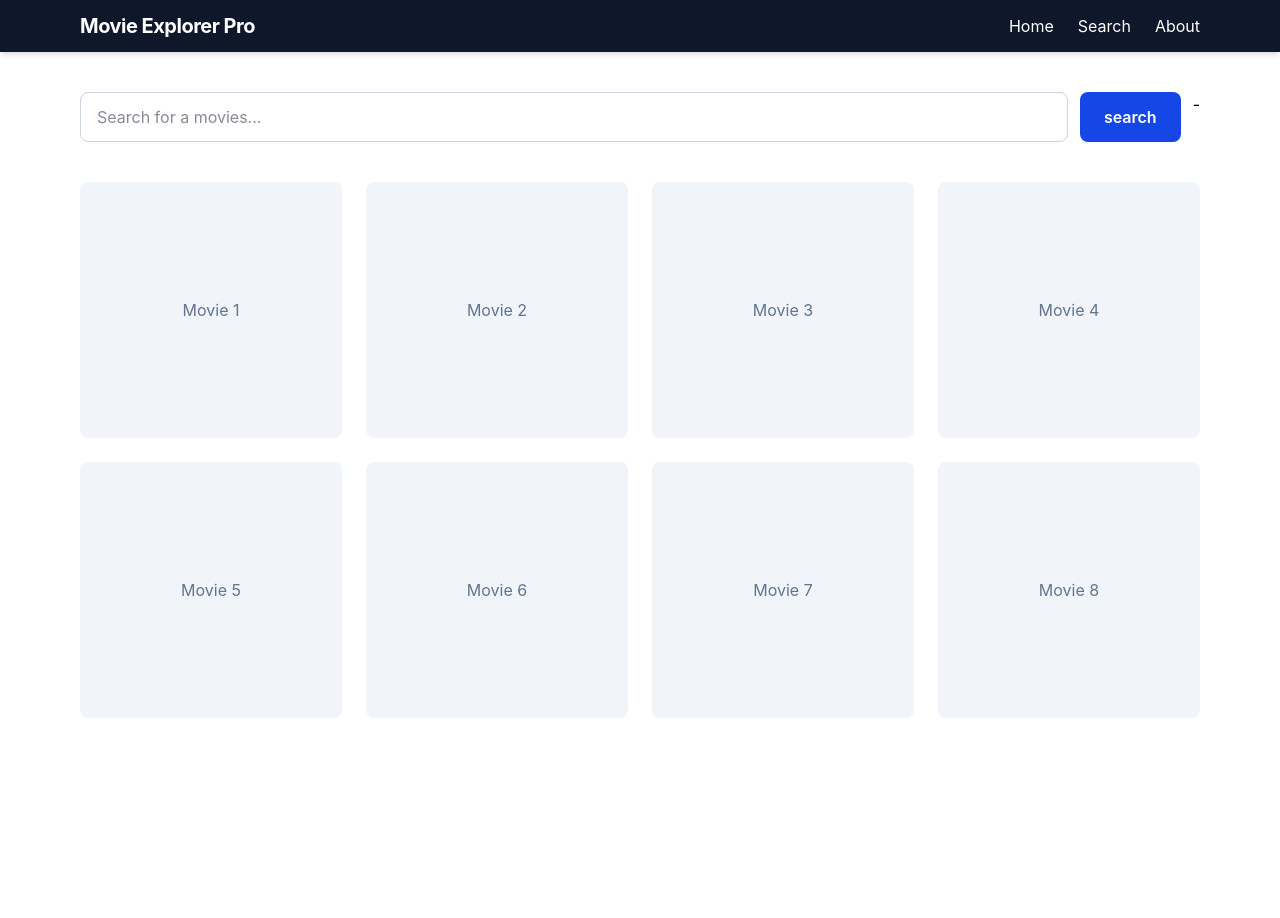
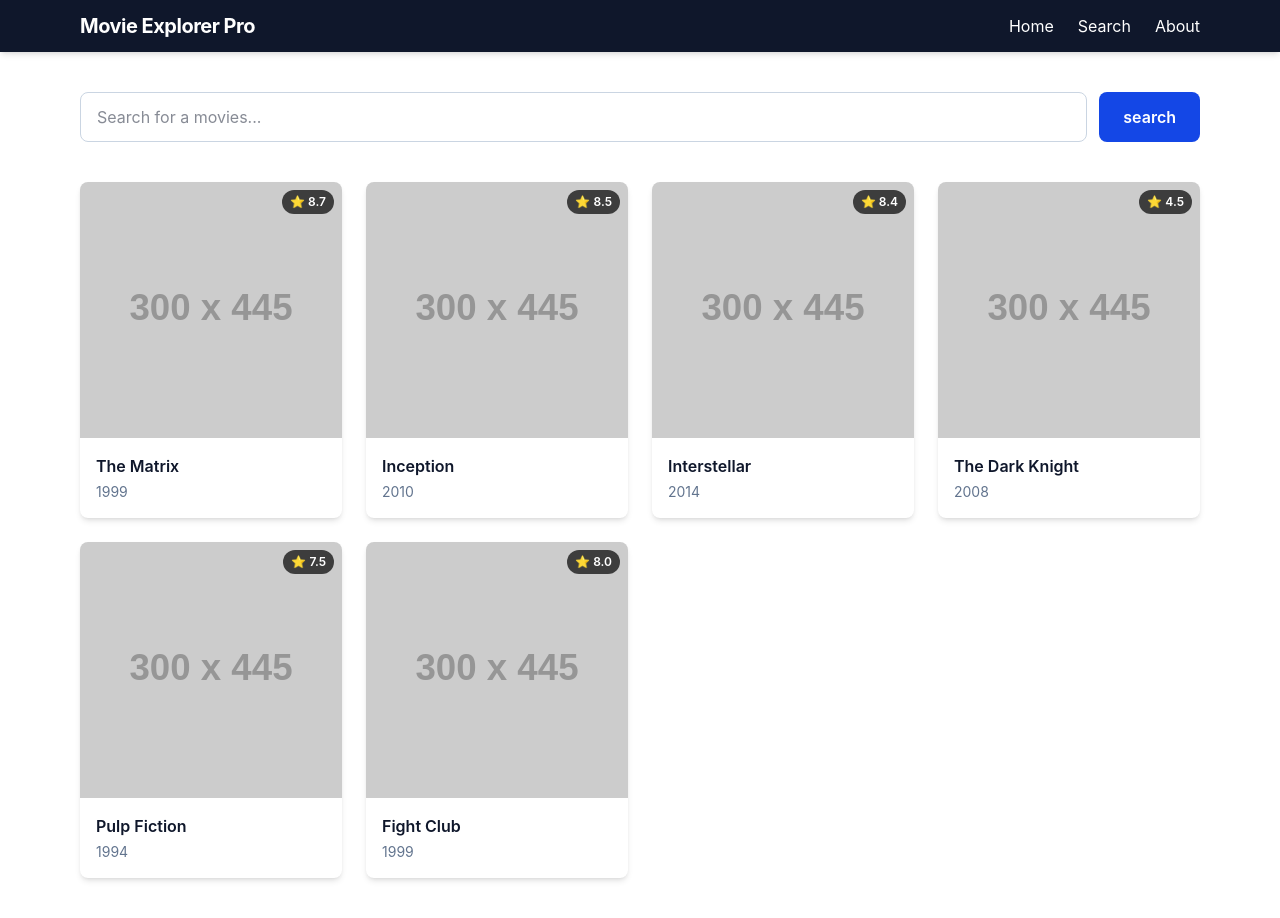
Before and after one commit to Abdulrahmanvisit/movie-search-pro, a React (Vite) app: page /search in a window 1280 px wide. Before the commit the page ends 800 px from the top, so only its background shows below. Built offline with nearby package versions, Linux system fonts and the light colour scheme.

Commit message:
Style MovieCard component and add rating badge overlay

```diff
--- a/src/App.jsx
+++ b/src/App.jsx
@@ -14,6 +14,7 @@ function App() {
       <Navbar />
 
 
+
       <Routes>
         <Route path="/" element={<Home />} />
         <Route path="/search" element={<Search />} />
--- a/src/Pages/Home.jsx
+++ b/src/Pages/Home.jsx
@@ -8,7 +8,6 @@ function Home() {
             Discover movies, Explore details, and build your own watchlist.
             </p>
             <Link
-
             to="/search"
             className="mt-8 bg-blue-600 hover:bg-blue-700 text-white font-semibold px-3 py-6 rounded-lg transition-colors">Start Exploring</Link>
     </section>
--- a/src/Pages/Search.jsx
+++ b/src/Pages/Search.jsx
@@ -1,5 +1,14 @@
 import { useState } from "react";
+import MovieCard from "../components/MovieCard";
 
+const fakeMovies = [
+  { id: 1, rating: "8.7", title: 'The Matrix', year: '1999', poster: 'https://placehold.co/300x445?text=The+Matrix' },
+  { id: 2, rating: "8.5", title: 'Inception', year: '2010', poster: 'https://placehold.co/300x445?text=Inception' },
+  { id: 3, rating: "8.4", title: 'Interstellar', year: '2014', poster: 'https://placehold.co/300x445?text=Interstellar' },
+  { id: 4, rating: "4.5", title: 'The Dark Knight', year: '2008', poster: 'https://placehold.co/300x445?text=Dark+Knight' },
+  { id: 5, rating: "7.5", title: 'Pulp Fiction', year: '1994', poster: 'https://placehold.co/300x445?text=Pulp+Fiction' },
+  { id: 6,  rating: "8.0", title: 'Fight Club', year: '1999', poster: 'https://placehold.co/300x445?text=Fight+Club' },
+]
 function Search() {
   const [query, setQuery] = useState("");
 
@@ -29,34 +38,20 @@ function Search() {
         >
           search
         </button>
-        -
       </form>
 
+
+
       <div className="grid grid-cols sm:grid-cols-2 lg:grid-cols-4 gap-6">
-        <div className="bg-slate-100 rounded-lg h-64 flex items-center justify-center text-slate-500">
-          Movie 1
-        </div>
-        <div className="bg-slate-100 rounded-lg h-64 flex items-center justify-center text-slate-500">
-          Movie 2
-        </div>
-        <div className="bg-slate-100 rounded-lg h-64 flex items-center justify-center text-slate-500">
-          Movie 3
-        </div>
-        <div className="bg-slate-100 rounded-lg h-64 flex items-center justify-center text-slate-500">
-          Movie 4
-        </div>
-        <div className="bg-slate-100 rounded-lg h-64 flex items-center justify-center text-slate-500">
-          Movie 5
-        </div>
-        <div className="bg-slate-100 rounded-lg h-64  flex items-center justify-center text-slate-500">
-          Movie 6
-        </div>
-        <div className="bg-slate-100 rounded-lg h-64  flex items-center justify-center text-slate-500">
-          Movie 7
-        </div>
-        <div className="bg-slate-100 rounded-lg h-64  flex items-center justify-center text-slate-500">
-          Movie 8
-        </div>
+        {fakeMovies.map((movie) => (
+          <MovieCard
+            key={movie.id}
+            title={movie.title}
+            year={movie.year}
+            poster={movie.poster}
+            rating={movie.rating}
+          />
+        ))}
       </div>
     </section>
   );
--- /dev/null
+++ b/src/components/MovieCard.jsx
@@ -0,0 +1,22 @@
+function MovieCard({ title, poster, year, rating }) {
+  return (
+    <div className="bg-white rounded-lg shadow-md overflow-hidden hover:shadow-xl transition-shadow cursor-pointer">
+      <div className="relative">
+        <img
+          src={poster}
+          alt={title}
+          className="w-full h-64 object-cover"
+        />
+        <span className="absolute top-2 right-2 bg-black/70 text-white text-xs font-semibold px-2 py-1 rounded-full">
+          ⭐ {rating}
+        </span>
+      </div>
+      <div className="p-4">
+        <h3 className="font-semibold text-slate-900 truncate">{title}</h3>
+        <p className="text-sm text-slate-500 mt-1">{year}</p>
+      </div>
+    </div>
+  )
+}
+
+export default MovieCard
```
